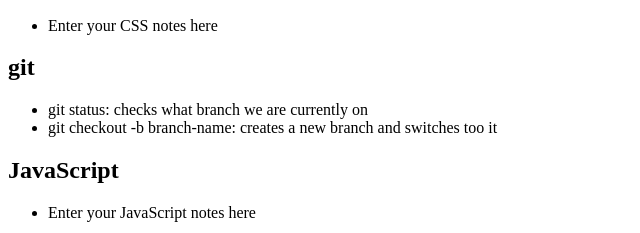
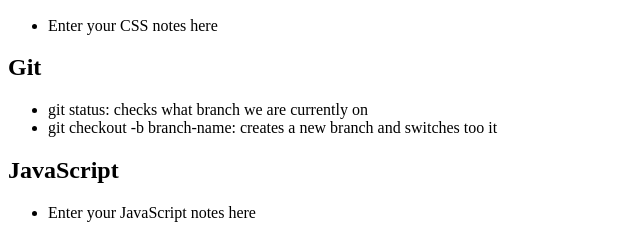
Before and after one commit to AMR663/prework-study-guide, a plain HTML site: page index.html in a window 1280 px wide. Shown: the part 1013-1246 px from the top of the page, 0-640 px from the left. Drawn offline with Linux system fonts and the light colour scheme.

Commit message:
changed the g to a capital

```diff
--- a/index.html
+++ b/index.html
@@ -28,7 +28,7 @@
    </section>
 
    <section class="card" id="git-section">
-<h2>git</h2>
+<h2>Git</h2>
 <ul>
   <li>git status: checks what branch we are currently on</li>
   <li>git checkout -b branch-name: creates a new branch and switches too it</li>
```
